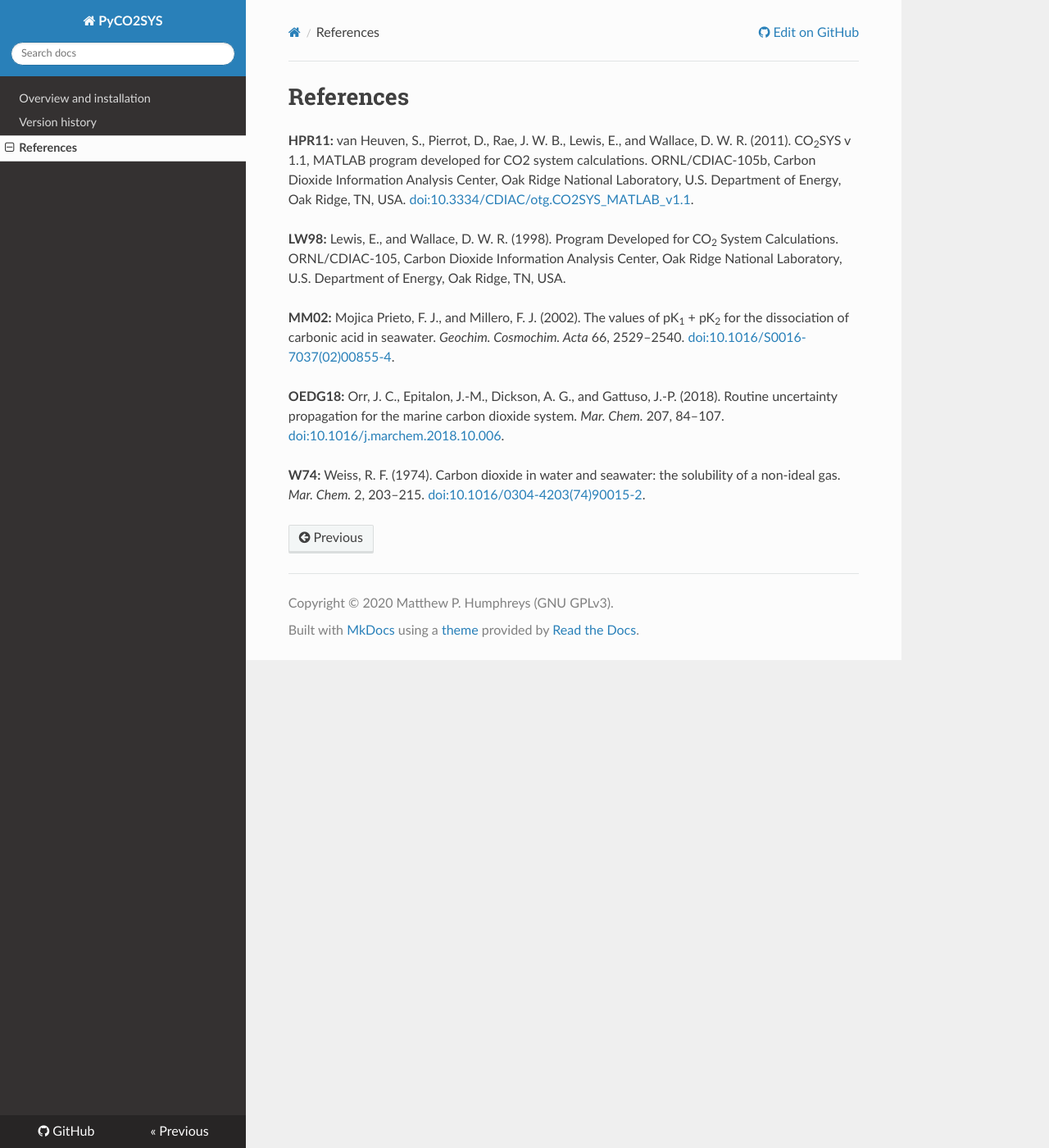
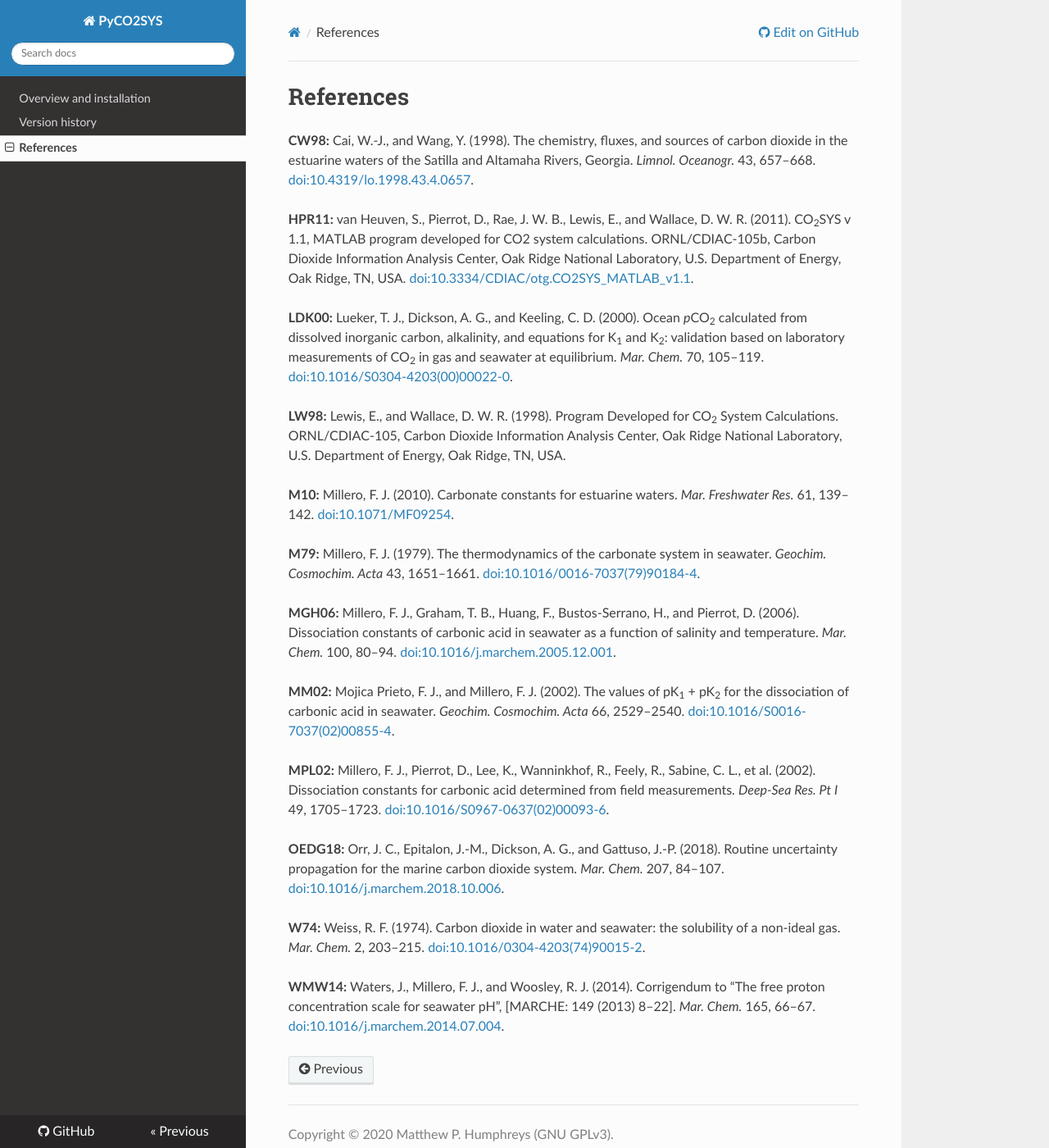
Before and after one commit to mvdh7/PyCO2SYS, an MkDocs documentation site: the page built from docs/refs.md, in a window 1280 px wide and 1400 px high. Shown: the whole window at 82% size. Built offline with MkDocs 1.6.1, drawn with Linux system fonts in a browser that asks for light colours; nearby versions of some CDN libraries.

Commit message:
Adding references and updating codes

```diff
--- a/docs/refs.md
+++ b/docs/refs.md
@@ -1,11 +1,25 @@
 # References
+
+<span id='CW98'>**CW98:**</span> Cai, W.-J., and Wang, Y. (1998). The chemistry, fluxes, and sources of carbon dioxide in the estuarine waters of the Satilla and Altamaha Rivers, Georgia. *Limnol. Oceanogr.* 43, 657–668. [doi:10.4319/lo.1998.43.4.0657](https://doi.org/10.4319/lo.1998.43.4.0657).
 
 <span id='HPR11'>**HPR11:**</span> van Heuven, S., Pierrot, D., Rae, J. W. B., Lewis, E., and Wallace, D. W. R. (2011). CO<sub>2</sub>SYS v 1.1, MATLAB program developed for CO2 system calculations. ORNL/CDIAC-105b, Carbon Dioxide Information Analysis Center, Oak Ridge National Laboratory, U.S. Department of Energy, Oak Ridge, TN, USA. [doi:10.3334/CDIAC/otg.CO2SYS_MATLAB_v1.1](https://doi.org/10.3334/CDIAC/otg.CO2SYS_MATLAB_v1.1).
 
+<span id='LDK00'>**LDK00:**</span> Lueker, T. J., Dickson, A. G., and Keeling, C. D. (2000). Ocean <i>p</i>CO<sub>2</sub> calculated from dissolved inorganic carbon, alkalinity, and equations for K<sub>1</sub> and K<sub>2</sub>: validation based on laboratory measurements of CO<sub>2</sub> in gas and seawater at equilibrium. *Mar. Chem.* 70, 105–119. <a href='https://doi.org/10.1016/S0304-4203(00)00022-0'>doi:10.1016/S0304-4203(00)00022-0</a>.
+
 <span id='LW98'>**LW98:**</span> Lewis, E., and Wallace, D. W. R. (1998). Program Developed for CO<sub>2</sub> System Calculations. ORNL/CDIAC-105, Carbon Dioxide Information Analysis Center, Oak Ridge National Laboratory, U.S. Department of Energy, Oak Ridge, TN, USA.
 
+<span id='M10'>**M10:**</span> Millero, F. J. (2010). Carbonate constants for estuarine waters. *Mar. Freshwater Res.* 61, 139–142. [doi:10.1071/MF09254](https://doi.org/10.1071/MF09254).
+
+<span id='M79'>**M79:**</span> Millero, F. J. (1979). The thermodynamics of the carbonate system in seawater. *Geochim. Cosmochim. Acta* 43, 1651–1661. <a href='https://doi.org/10.1016/0016-7037(79)90184-4'>doi:10.1016/0016-7037(79)90184-4</a>.
+
+<span id='MGH06'>**MGH06:**</span> Millero, F. J., Graham, T. B., Huang, F., Bustos-Serrano, H., and Pierrot, D. (2006). Dissociation constants of carbonic acid in seawater as a function of salinity and temperature. *Mar. Chem.* 100, 80–94. [doi:10.1016/j.marchem.2005.12.001](https://doi.org/10.1016/j.marchem.2005.12.001).
+
 <span id='MM02'>**MM02:**</span> Mojica Prieto, F. J., and Millero, F. J. (2002). The values of pK<sub>1</sub> + pK<sub>2</sub> for the dissociation of carbonic acid in seawater. *Geochim. Cosmochim. Acta* 66, 2529–2540. <a href='https://doi.org/10.1016/S0016-7037(02)00855-4'>doi:10.1016/S0016-7037(02)00855-4</a>.
+
+<span id='MPL02'>**MPL02:**</span> Millero, F. J., Pierrot, D., Lee, K., Wanninkhof, R., Feely, R., Sabine, C. L., et al. (2002). Dissociation constants for carbonic acid determined from field measurements. *Deep-Sea Res. Pt I* 49, 1705–1723. <a href='https://doi.org/10.1016/S0967-0637(02)00093-6'>doi:10.1016/S0967-0637(02)00093-6</a>.
 
 <span id='OEDG18'>**OEDG18:**</span> Orr, J. C., Epitalon, J.-M., Dickson, A. G., and Gattuso, J.-P. (2018). Routine uncertainty propagation for the marine carbon dioxide system. *Mar. Chem.* 207, 84–107. [doi:10.1016/j.marchem.2018.10.006](https://doi.org/10.1016/j.marchem.2018.10.006).
 
 <span id='W74'>**W74:**</span> Weiss, R. F. (1974). Carbon dioxide in water and seawater: the solubility of a non-ideal gas. *Mar. Chem.* 2, 203–215. <a href='https://doi.org/10.1016/0304-4203(74)90015-2'>doi:10.1016/0304-4203(74)90015-2</a>.
+
+<span id='WMW14'>**WMW14:**</span> Waters, J., Millero, F. J., and Woosley, R. J. (2014). Corrigendum to “The free proton concentration scale for seawater pH”, [MARCHE: 149 (2013) 8–22]. *Mar. Chem.* 165, 66–67. [doi:10.1016/j.marchem.2014.07.004](https://doi.org/10.1016/j.marchem.2014.07.004).
```
Also changed, not shown: 2 other files.
